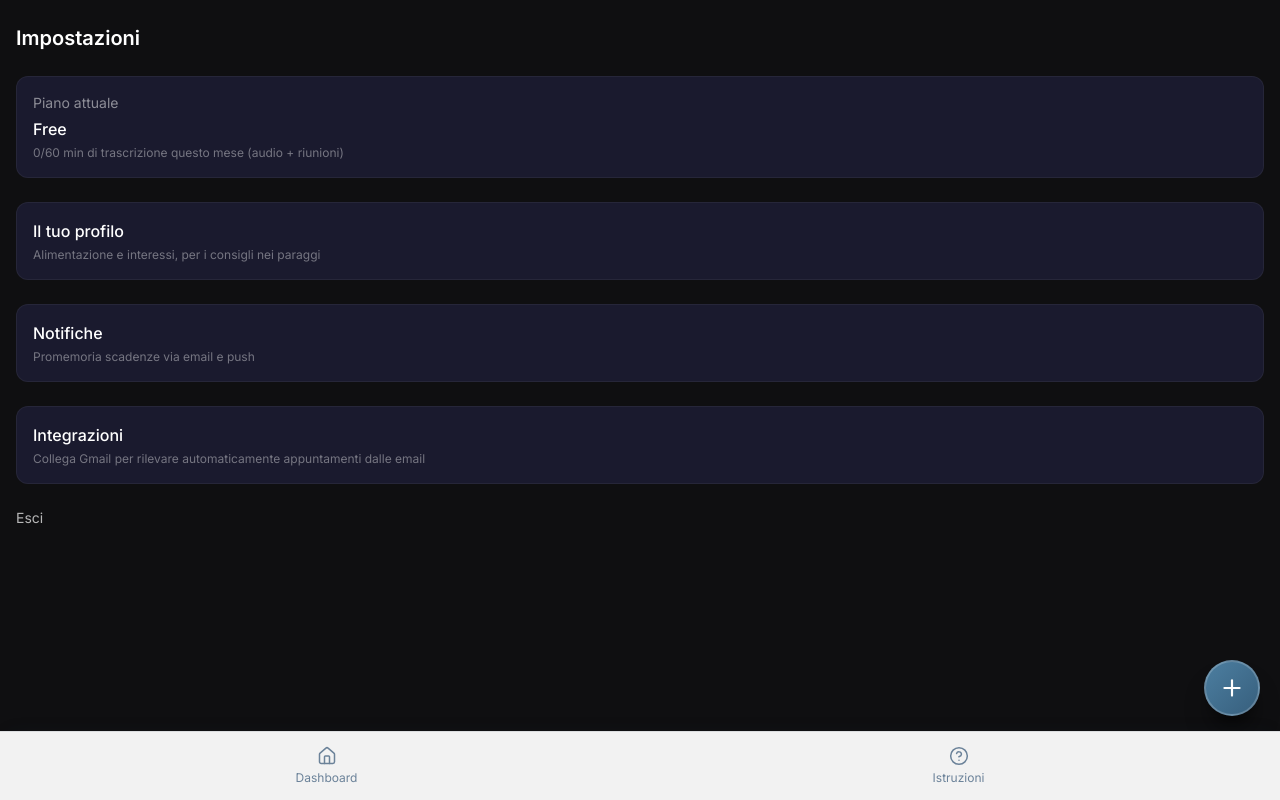
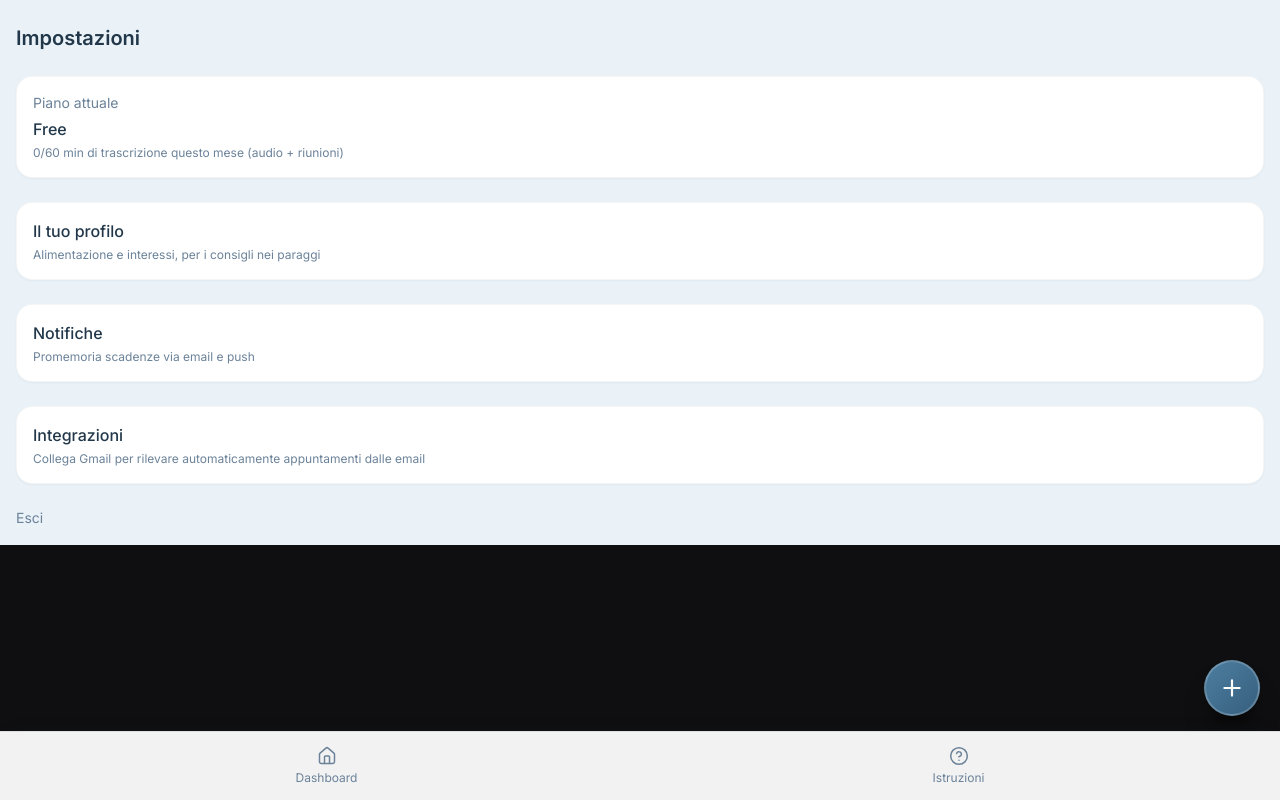
Before and after one commit to Ghostlineapps/imrecall, a Next.js app: page /settings in a window 1280 px wide. Built offline with nearby package versions, Linux system fonts and the light colour scheme; no server answers.

Commit message:
Convert Impostazioni hub to celeste redesign

```diff
--- a/src/app/(app)/settings/page.tsx
+++ b/src/app/(app)/settings/page.tsx
@@ -18,45 +18,48 @@ export default function SettingsPage() {
   }
 
   return (
-    <div className="px-4 pt-6 space-y-6">
+    // Palette celeste (redesign 2026-08-21/26, quinta schermata convertita):
+    // stessa struttura di prima, solo colori. Le sotto-pagine (profilo,
+    // notifiche, integrazioni, spostamenti) restano sul tema scuro per ora.
+    <div className="bg-celeste-bg min-h-full px-4 pt-6 pb-4 space-y-6 text-celeste-navy">
       <h1 className="text-xl font-semibold">Impostazioni</h1>
 
-      <div className="card space-y-1">
-        <p className="text-sm text-white/50">Piano attuale</p>
+      <div className="card-light space-y-1">
+        <p className="text-sm text-celeste-muted">Piano attuale</p>
         <p className="font-medium capitalize">{data?.subscription_tier ?? "free"}</p>
         {data?.subscription_tier === "free" && (
-          <p className="text-xs text-white/40 mt-1">
+          <p className="text-xs text-celeste-muted mt-1">
             {data?.memory_count_this_month ?? 0}/{data?.memory_limit_this_month ?? 100} memorie questo mese
           </p>
         )}
-        <p className="text-xs text-white/40 mt-1">
+        <p className="text-xs text-celeste-muted mt-1">
           {data?.transcription_minutes_this_month ?? 0}/{data?.transcription_minutes_limit ?? 60} min di
           trascrizione questo mese (audio + riunioni)
         </p>
       </div>
 
-      <Link href="/settings/profile" className="card block">
+      <Link href="/settings/profile" className="card-light block">
         <p className="font-medium">Il tuo profilo</p>
-        <p className="text-xs text-white/40 mt-1">Alimentazione e interessi, per i consigli nei paraggi</p>
+        <p className="text-xs text-celeste-muted mt-1">Alimentazione e interessi, per i consigli nei paraggi</p>
       </Link>
 
       {/* "Spostamenti" non è più qui: è una funzione (traccia e mostra dove
           sei stato), non una preferenza — vive in Dashboard, dove il suo
           valore si vede davvero. Qui restano solo vere impostazioni. */}
 
-      <Link href="/settings/notifications" className="card block">
+      <Link href="/settings/notifications" className="card-light block">
         <p className="font-medium">Notifiche</p>
-        <p className="text-xs text-white/40 mt-1">Promemoria scadenze via email e push</p>
+        <p className="text-xs text-celeste-muted mt-1">Promemoria scadenze via email e push</p>
       </Link>
 
-      <Link href="/settings/integrations" className="card block">
+      <Link href="/settings/integrations" className="card-light block">
         <p className="font-medium">Integrazioni</p>
-        <p className="text-xs text-white/40 mt-1">
+        <p className="text-xs text-celeste-muted mt-1">
           Collega Gmail per rilevare automaticamente appuntamenti dalle email
         </p>
       </Link>
 
-      <button onClick={handleLogout} className="btn-ghost text-sm">
+      <button onClick={handleLogout} className="btn-ghost-light text-sm">
         Esci
       </button>
     </div>
```
